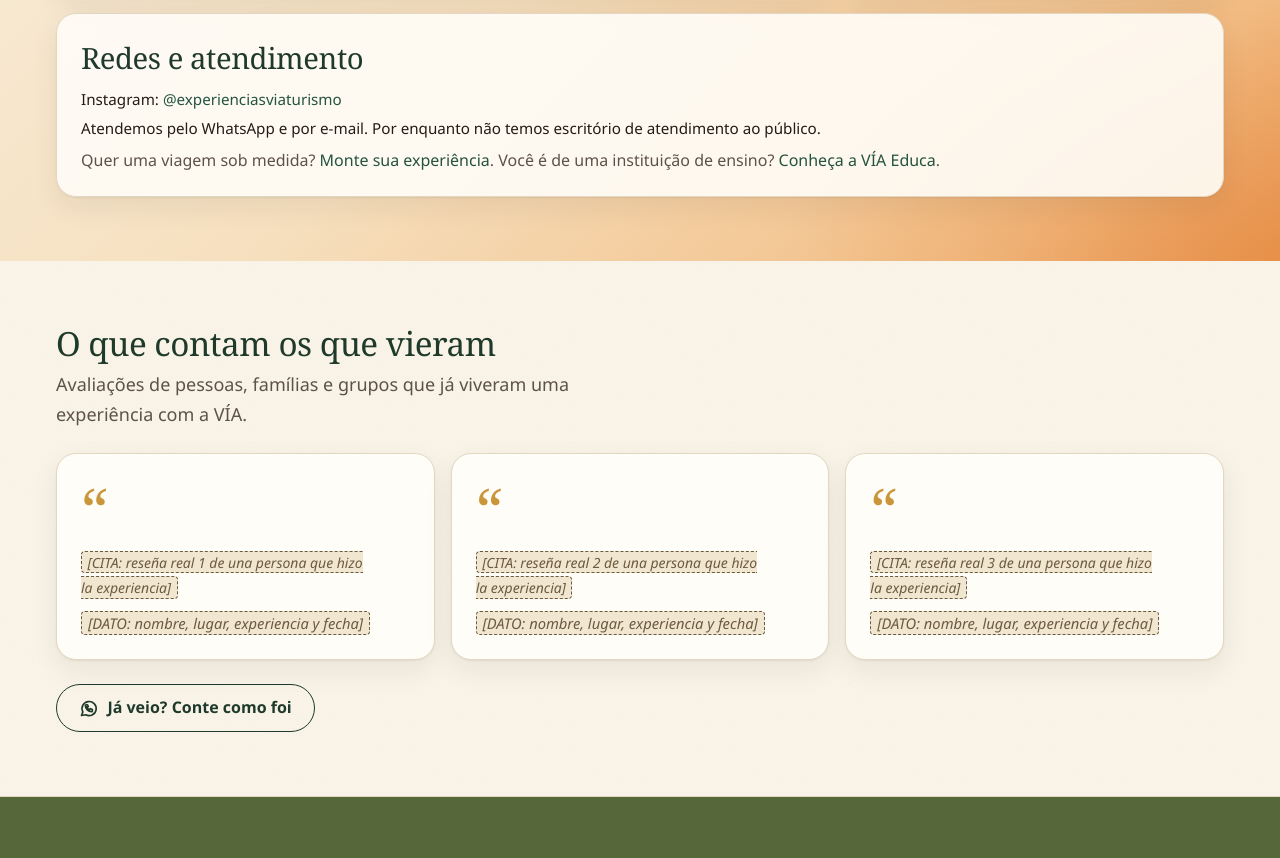
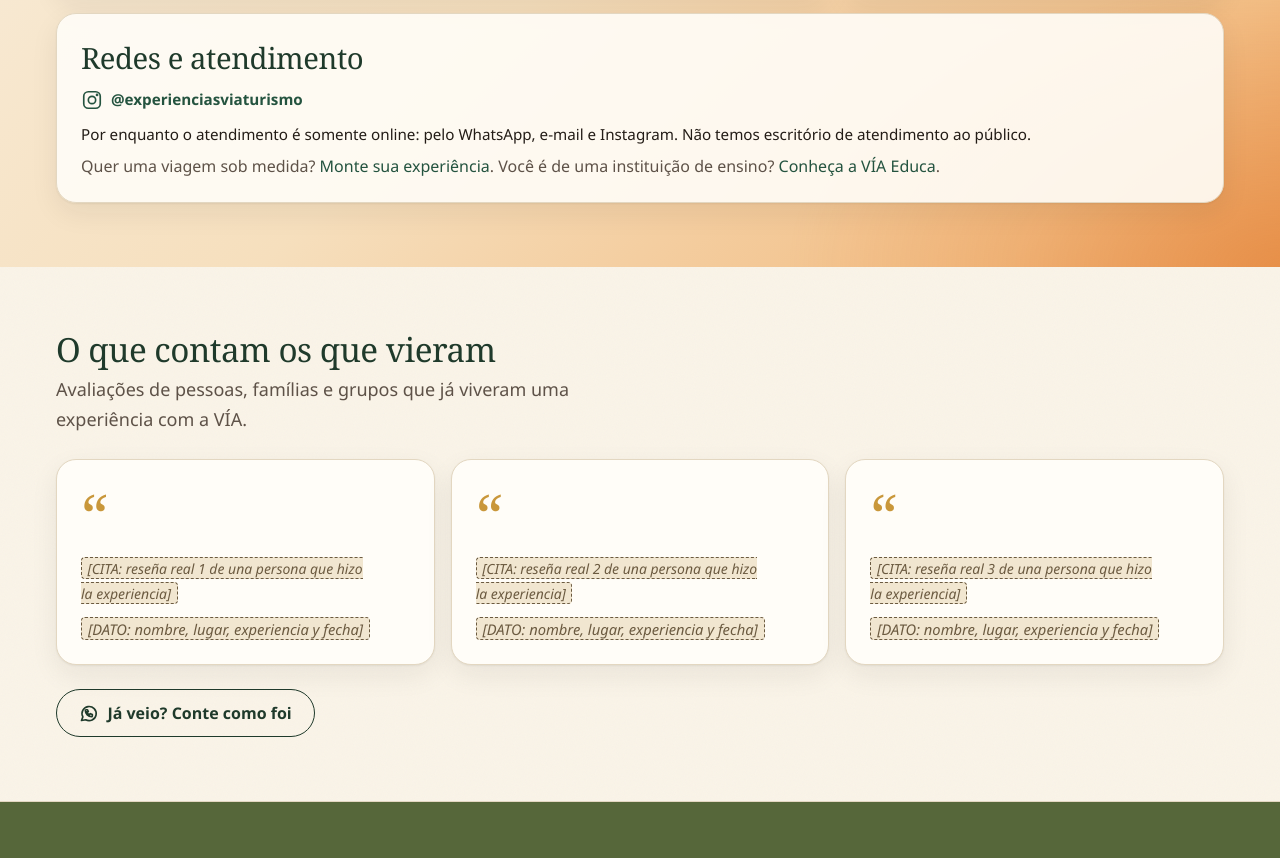
Before and after one commit to nadiespinosa-del/nadiespinosa-del.github.io, an Astro site: page /pt/contato in a window 1280 px wide. Shown: the part 929-1787 px from the top of the page. Built offline with nearby package versions, Linux system fonts and the light colour scheme; Astro itself is replaced by a stand-in of ours; a web font is replaced by a local one.

Commit message:
Contacto: ícono de Instagram y aclaración de que la atención es solo en línea
Co-Authored-By: Claude Opus 5.5 <noreply@anthropic.com>

```diff
--- a/src/vistas/Contacto.astro
+++ b/src/vistas/Contacto.astro
@@ -21,7 +21,7 @@ const T = elegir(idioma, {
     formas: 'Formas de contacto', waTexto: 'La forma más rápida para consultas y reservas.', waBoton: 'Escribir por WhatsApp',
     consultar: (n: string) => `Consultar por ${n}`, mensajeExp: (n: string) => `Hola, quiero consultar por ${n}.`,
     emailTexto: 'Para propuestas de grupos, prensa y alianzas.', emailBoton: 'Escribir un email', verDireccion: 'Ver dirección', asunto: 'Consulta VÍA',
-    redes: 'Redes y atención', horario: 'Atención', horarioV: 'Te atendemos por WhatsApp y email. Por ahora no tenemos oficina de atención al público.',
+    redes: 'Redes y atención', horario: 'Atención', horarioV: 'Por ahora la atención es solo en línea: por WhatsApp, email e Instagram. No tenemos oficina de atención al público.',
     pie: ['¿Querés un viaje a medida? ', '. ¿Sos de una institución educativa? ', 'Conocé VÍA Educa', '.'],
   },
   pt: {
@@ -30,7 +30,7 @@ const T = elegir(idioma, {
     formas: 'Formas de contato', waTexto: 'O jeito mais rápido para dúvidas e reservas.', waBoton: 'Escrever pelo WhatsApp',
     consultar: (n: string) => `Perguntar sobre ${n}`, mensajeExp: (n: string) => `Olá, quero informações sobre ${n}.`,
     emailTexto: 'Para propostas de grupos, imprensa e parcerias.', emailBoton: 'Escrever um e-mail', verDireccion: 'Ver endereço', asunto: 'Contato VÍA',
-    redes: 'Redes e atendimento', horario: 'Atendimento', horarioV: 'Atendemos pelo WhatsApp e por e-mail. Por enquanto não temos escritório de atendimento ao público.',
+    redes: 'Redes e atendimento', horario: 'Atendimento', horarioV: 'Por enquanto o atendimento é somente online: pelo WhatsApp, e-mail e Instagram. Não temos escritório de atendimento ao público.',
     pie: ['Quer uma viagem sob medida? ', '. Você é de uma instituição de ensino? ', 'Conheça a VÍA Educa', '.'],
   },
   en: {
@@ -39,7 +39,7 @@ const T = elegir(idioma, {
     formas: 'Ways to get in touch', waTexto: 'The quickest way to ask questions and book.', waBoton: 'Message us on WhatsApp',
     consultar: (n: string) => `Ask about ${n}`, mensajeExp: (n: string) => `Hi, I would like to know more about ${n}.`,
     emailTexto: 'For group proposals, press and partnerships.', emailBoton: 'Send an email', verDireccion: 'Show address', asunto: 'VÍA enquiry',
-    redes: 'Social media and contact', horario: 'How we work', horarioV: 'We are available on WhatsApp and by email. For now we do not have a public office.',
+    redes: 'Social media and contact', horario: 'How we work', horarioV: 'For now we only work online: on WhatsApp, by email and on Instagram. We do not have a public office.',
     pie: ['Want a tailor-made trip? ', '. Are you from a school? ', 'Discover VÍA Educa', '.'],
   },
 });
@@ -68,7 +68,14 @@ const T = elegir(idioma, {
     <article class="tarjeta !bg-surface/90 grid content-start gap-2 p-5 sm:p-6 md:col-span-3">
       <h2 class="text-xl">{T.redes}</h2>
       <ul class="grid gap-1 text-[0.95rem]">
-        {instagram && <li>Instagram: <a href={`https://instagram.com/${instagram}`} target="_blank" rel="noopener">@{instagram}</a></li>}
+        {instagram && (
+          <li>
+            <a href={`https://instagram.com/${instagram}`} target="_blank" rel="noopener" class="inline-flex items-center gap-2 font-semibold" aria-label={`Instagram: @${instagram}`}>
+              <svg width="22" height="22" viewBox="0 0 24 24" fill="none" stroke="currentColor" stroke-width="1.8" stroke-linecap="round" stroke-linejoin="round" aria-hidden="true"><rect x="3" y="3" width="18" height="18" rx="5"/><circle cx="12" cy="12" r="4"/><circle cx="17.5" cy="6.5" r="0.6" fill="currentColor"/></svg>
+              @{instagram}
+            </a>
+          </li>
+        )}
         {facebook && <li>Facebook: <a href={facebook} target="_blank" rel="noopener">Facebook</a></li>}
         <li>{T.horarioV}</li>
       </ul>
```
